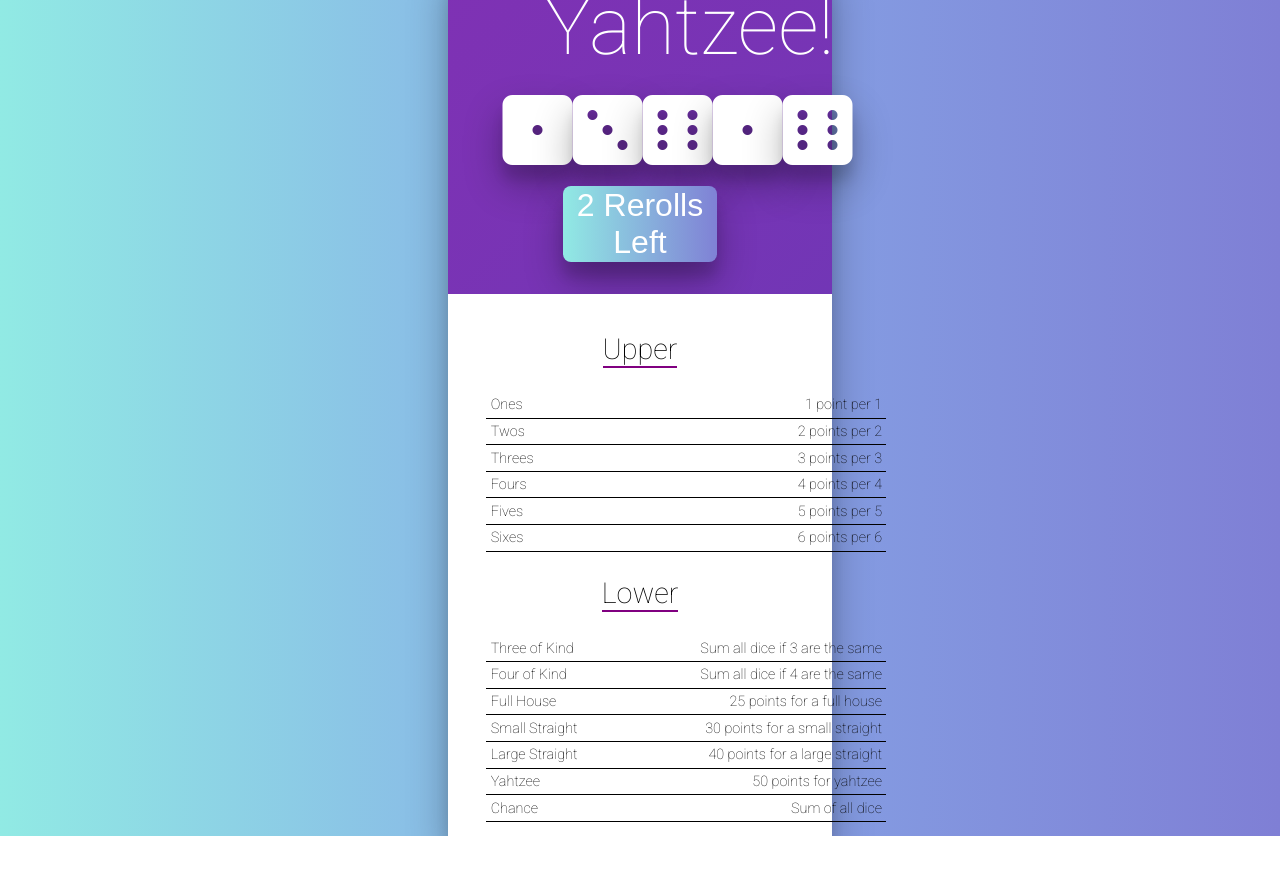
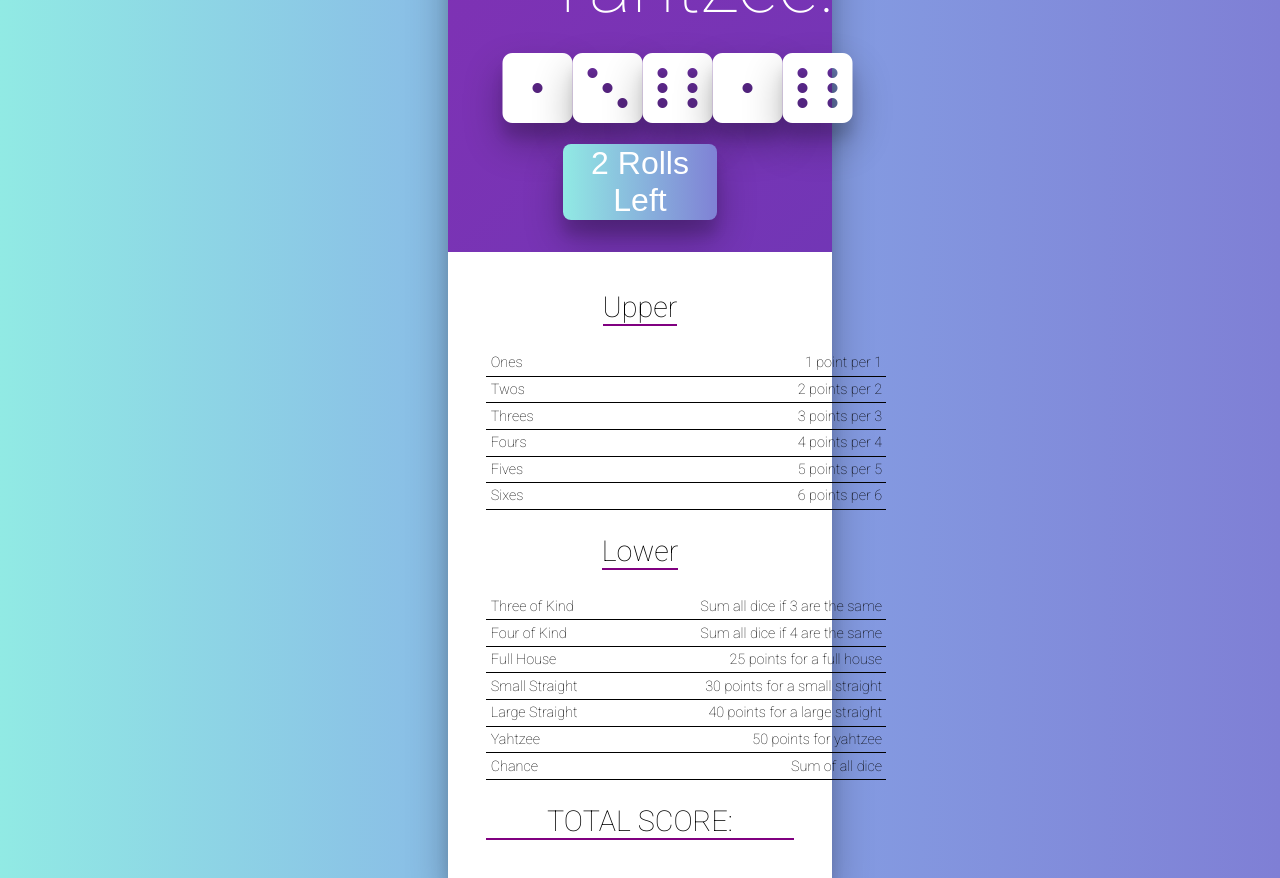
Before and after one commit to jawadahmedtaj/yahtzee, a React (Create React App) app: page / in a window 1280 px wide. Before the commit the page ends 836 px from the top, so only its background shows below. Built offline with nearby package versions, Linux system fonts and the light colour scheme.

Commit message:
completed

```diff
--- a/src/Game.js
+++ b/src/Game.js
@@ -77,10 +77,21 @@ class Game extends Component {
       rollsLeft: NUM_ROLLS,
       locked: Array(NUM_DICE).fill(false)
     }));
-    this.roll();
+    this.animateRoll();
+  }
+
+  displayRollInfo() {
+    const messages = [
+      "0 Rolls Left",
+      "1 Roll Left",
+      "2 Rolls Left",
+      "Starting Round"
+    ];
+    return messages[this.state.rollsLeft];
   }
 
   render() {
+    const { dice, locked, rollsLeft, rolling, scores } = this.state;
     return (
       <div className="Game">
         <header className="Game-header">
@@ -88,26 +99,24 @@ class Game extends Component {
 
           <section className="Game-dice-section">
             <Dice
-              dice={this.state.dice}
-              locked={this.state.locked}
+              dice={dice}
+              locked={locked}
               handleClick={this.toggleLocked}
-              disabled={this.state.rollsLeft === 0}
-              rolling={this.state.rolling}
+              disabled={rollsLeft === 0}
+              rolling={rolling}
             />
             <div className="Game-button-wrapper">
               <button
                 className="Game-reroll"
-                disabled={
-                  this.state.locked.every(x => x) || this.state.rollsLeft === 0
-                }
+                disabled={locked.every(x => x) || rollsLeft === 0 || rolling}
                 onClick={this.animateRoll}
               >
-                {this.state.rollsLeft} Rerolls Left
+                {this.displayRollInfo()}
               </button>
             </div>
           </section>
         </header>
-        <ScoreTable doScore={this.doScore} scores={this.state.scores} />
+        <ScoreTable doScore={this.doScore} scores={scores} />
       </div>
     );
   }
--- a/src/ScoreTable.js
+++ b/src/ScoreTable.js
@@ -18,6 +18,15 @@ import {
 } from "./Rules";
 
 class ScoreTable extends Component {
+  getTotalScore() {
+    const { scores } = this.props;
+    let totalScore = 0;
+    for (let key in scores) {
+      if (scores[key]) totalScore += scores[key];
+    }
+    return totalScore;
+  }
+
   render() {
     const { scores, doScore } = this.props;
 
@@ -119,6 +128,7 @@ class ScoreTable extends Component {
             </tbody>
           </table>
         </section>
+        <h2>TOTAL SCORE: {this.getTotalScore} </h2>
       </div>
     );
   }
```
